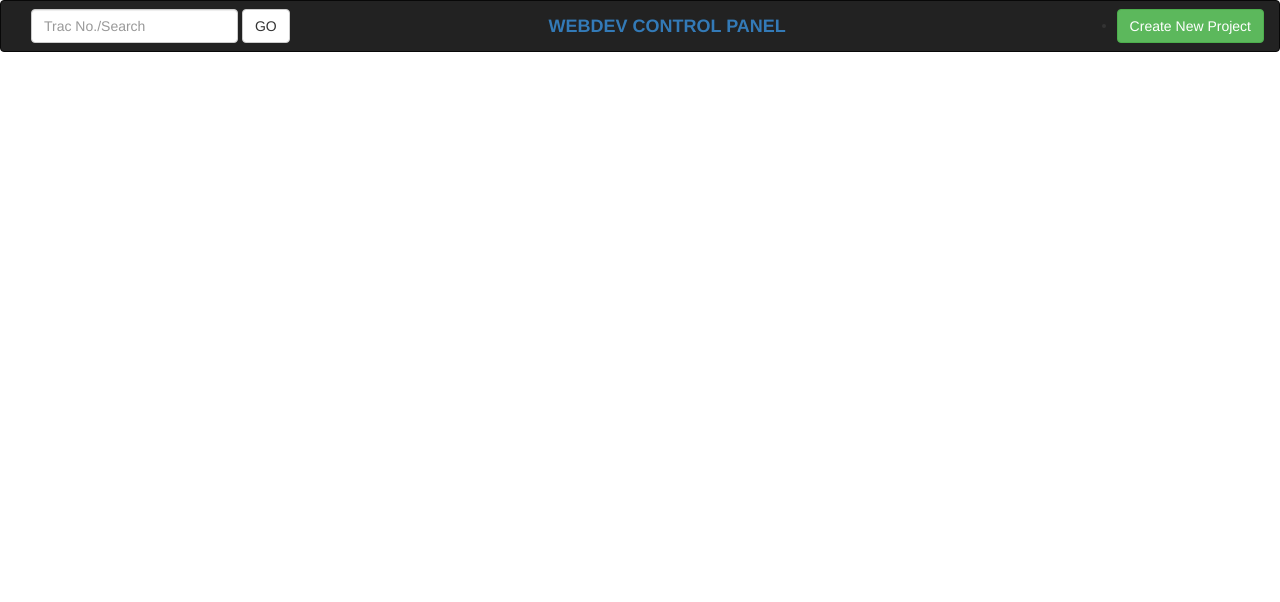
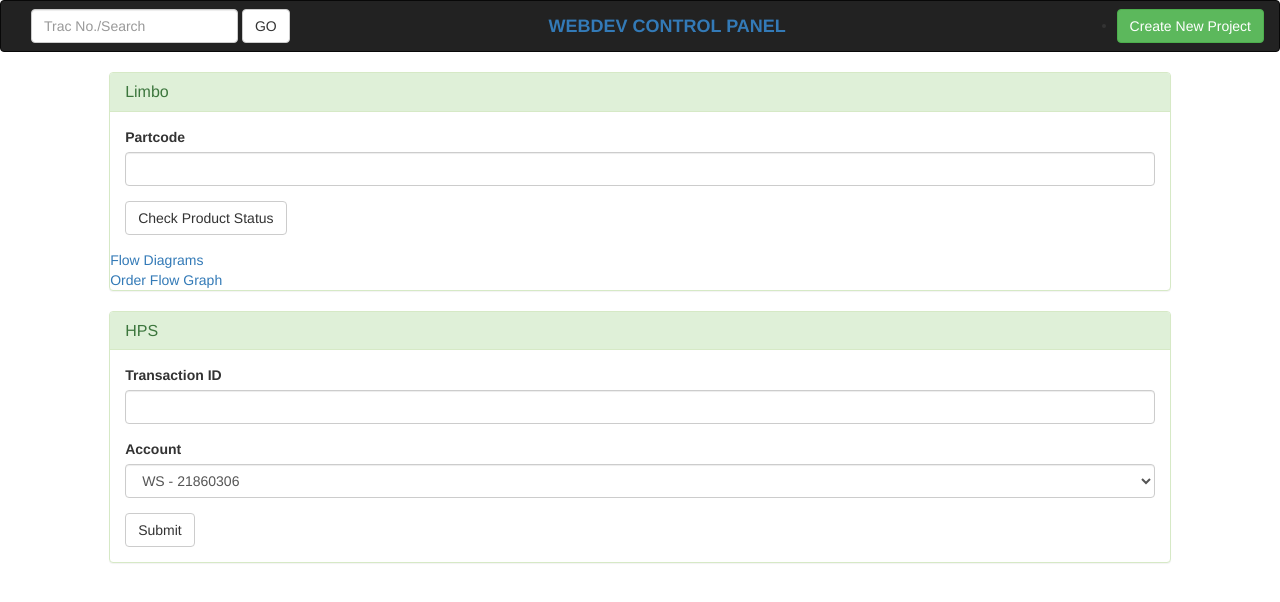
Before and after one commit to WebdevTeam/dev_control_panel, a PHP site: page /html/status.phtml in a window 1280 px wide. Shown: the top 602 px of the page. Run offline with PHP 8.4, Linux system fonts and the light colour scheme; data that the repository does not hold is empty; some libraries are stand-ins or nearby versions.

Commit message:
[UPDATE] Added: * HPS check * Partcode check on Limbo * Link to Order Flow chart / Graph * Old updates which are no longer required but committing for historical reasons !

```diff
--- a/htdocs/html/status.phtml
+++ b/htdocs/html/status.phtml
@@ -176,7 +176,58 @@
 
 		}
 		?>
+		<div class="row">
+			<div class="col-md-10 col-sm-offset-1">
+				<div class="panel panel-success">
+				<div class="panel-heading repository_dropdown">
+					<h2 class="panel-title title">Limbo</h2>
+				</div>
+				<div class="panel-body" id="Limbo">
+					<form accept-charset="UTF-8" class="limbo_partcode_info" id="limbo_partcode_info" action="http://192.168.1.55/nav/products_sold.asp?_LANG=Eng&_UGCODE=SYSTEM&_USERID=269&_UGID=1&_UNAME=usman&_SITESET=" target="_blank" method="POST">
+						<input type="hidden" name="pagemode" value="ORDERS">
+					  <div class="form-group">
+					    <label for="pcode">Partcode</label>
+					    <input class="form-control" id="pcode" name="pcode" type="text">
+					  </div>
+					  <input class="btn btn-default" name="commit" type="submit" value="Check Product Status">
+					</form>
+				</div>
+				<div>
+					<a href="http://192.168.1.53/vis/flow_diagram3.php?diagram=Orders_4">Flow Diagrams</a>
+				</div>
+				<div>
+					<a href="http://beast.worldstores.co.uk/system/auto_monitoring_split.php">Order Flow Graph</a>
+				</div>
+			</div>
+			</div>
+		</div>
 
+		<div class="row">
+			<div class="col-md-10 col-sm-offset-1">
+			<div class="panel panel-success">
+				<div class="panel-heading repository_dropdown">
+					<h2 class="panel-title panel-title">HPS</h2>
+				</div>
+				<div class="panel-body" id="Limbo">
+					<form accept-charset="UTF-8" action="/hps.php" class="new_user" id="new_user" method="get" target="_blank">
+					  <div class="form-group">
+					    <label for="ref">Transaction ID</label>
+					    <input class="form-control" id="ref" name="ref" type="int">
+					  </div>
+					  <div class="form-group">
+					    <label for="vtid">Account</label>
+					    <select class="form-control" id="vtid" name="vtid">
+						    <option value="21860306">WS - 21860306</option>
+						    <option value="21860568">WS Mobile - 21860568</option>
+						    <option value="21860952">KC - 21860952</option>
+						  </select>
+					  </div>
+					  <input class="btn btn-default" name="commit" type="submit" value="Submit">
+					</form>
+				</div>
+			</div>
+			</div>
+		</div>
 		<!-- LIVE CENTRAL ADMIN -->
 		<?php
 		if (isset($top_livesites) && count($top_livesites) > 0)
@@ -202,8 +253,10 @@
 							<tbody>
 							<?php
 							$i = 0;
-							foreach($top_livesites as $s=>$l_site)
+							foreach($top_livesites as $top_livesite)
 							{
+								$s = $key = key((array)$top_livesite);
+								$l_site = $top_livesite->$s;
 								$i++;
 							?>
 								<tr>
@@ -262,12 +315,14 @@
 							<tbody>
 							<?php
 							$i = 0;
-							foreach($livesites as $s=>$l_site)
+							foreach($livesites as $livesite)
 							{
+								$s = $key = key((array)$livesite);
+								$l_site = $livesite->$s;
 								$i++;
 							?>
 								<tr>
-									<form method="POST" name="admin_form_1_<?php echo $i;?>" action="https://<?php echo $l_site->url;?>/admin/admin_login.php" target="_blank">
+									<form method="POST" name="admin_livesite_form_1_<?php echo $i;?>" action="https://<?php echo $l_site->url;?>/admin/admin_login.php" target="_blank">
 										<input type="hidden" name="login" value="admin">
 										<input type="hidden" name="subuser" value="<?php echo (isset($l_site->sub_user) ? $l_site->sub_user : $sub_user );?>">
 										<input type="hidden" name="password" value="<?php echo (isset($l_site->sub_pass) ? $l_site->sub_pass : $sub_pass );?>">
@@ -278,7 +333,7 @@
 											<?php echo $s;?>
 										</td>
 										<td class="admin">
-											<a href="#" target="_blank" onclick="document.forms['admin_form_1_<?php echo $i;?>'].submit();return false;">**ADMIN**</a>
+											<a href="#" target="_blank" onclick="document.forms['admin_livesite_form_1_<?php echo $i;?>'].submit();return false;">**ADMIN**</a>
 										</td>
 										<td class="branch">
 											<span>http://svn.worldstores.co.uk/centraladmin/trunk</span>
@@ -297,5 +352,8 @@
 		<?php
 		}
 		?>
+
+
+
 	</body>
 </html>
```
Also changed, not shown: htdocs/get_svn_branches.php (added, +8 -0 lines), htdocs/hps.php (added, +67 -0 lines), htdocs/includes/config.php (+10 -8 lines), 3 other files.
